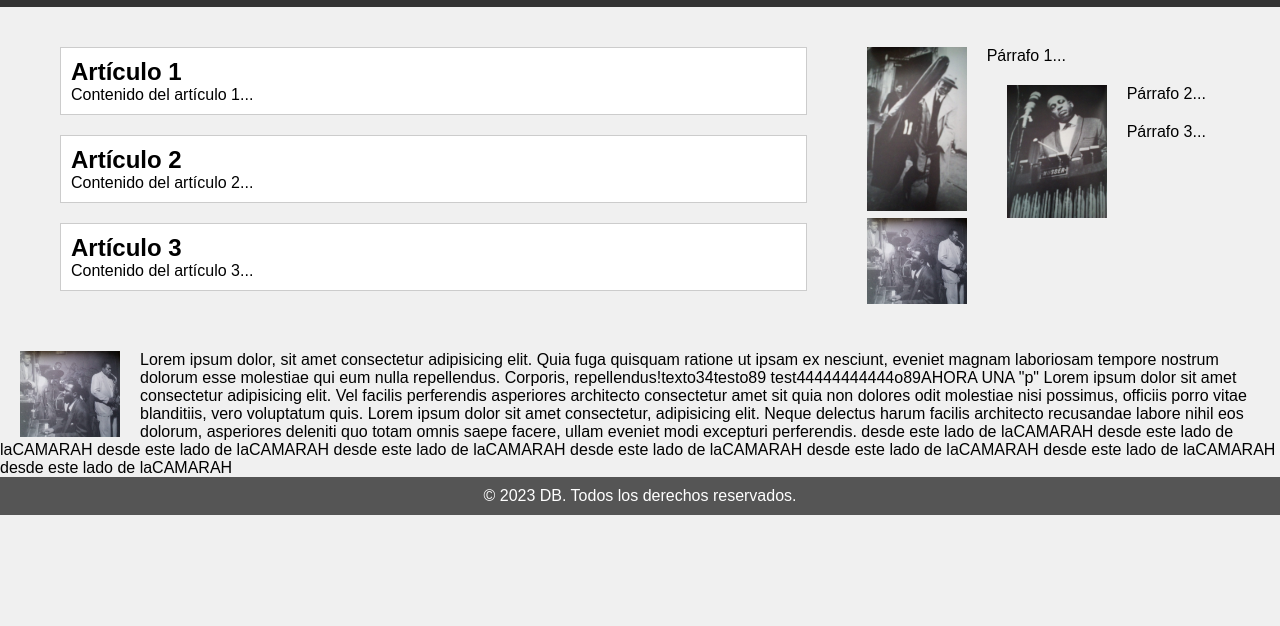
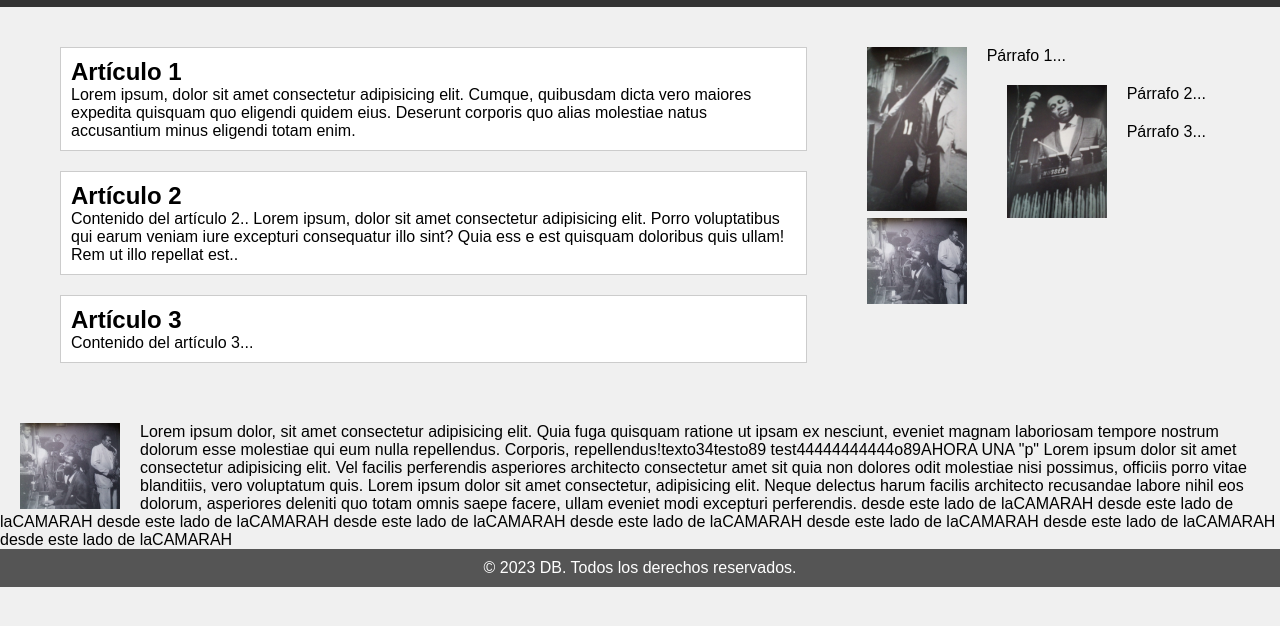
Before and after one commit to DanteDeFlorencia77/DB, a plain HTML site: page index.html in a window 1280 px wide. Shown: the part 68-694 px from the top of the page. Drawn offline with Linux system fonts and the light colour scheme.

Commit message:
Add files via upload

```diff
--- a/index.html
+++ b/index.html
@@ -22,11 +22,17 @@
         <section>
             <article>
                 <h2>Artículo 1</h2>
-                <p>Contenido del artículo 1...</p>
+                <p>Lorem ipsum, dolor sit amet consectetur adipisicing elit. Cumque,
+                     quibusdam dicta vero maiores expedita quisquam quo eligendi quidem eius.
+                      Deserunt corporis quo alias molestiae natus accusantium minus eligendi
+                       totam enim.</p>
             </article>
             <article>
                 <h2>Artículo 2</h2>
-                <p>Contenido del artículo 2...</p>
+                <p>Contenido del artículo 2.. Lorem ipsum, dolor sit amet consectetur adipisicing elit. Porro voluptatibus qui
+                     earum veniam iure excepturi consequatur illo sint? Quia ess
+                     e est quisquam doloribus quis ullam! Rem ut illo
+                      repellat est..</p>
             </article>
             <article>
                 <h2>Artículo 3</h2>
```
